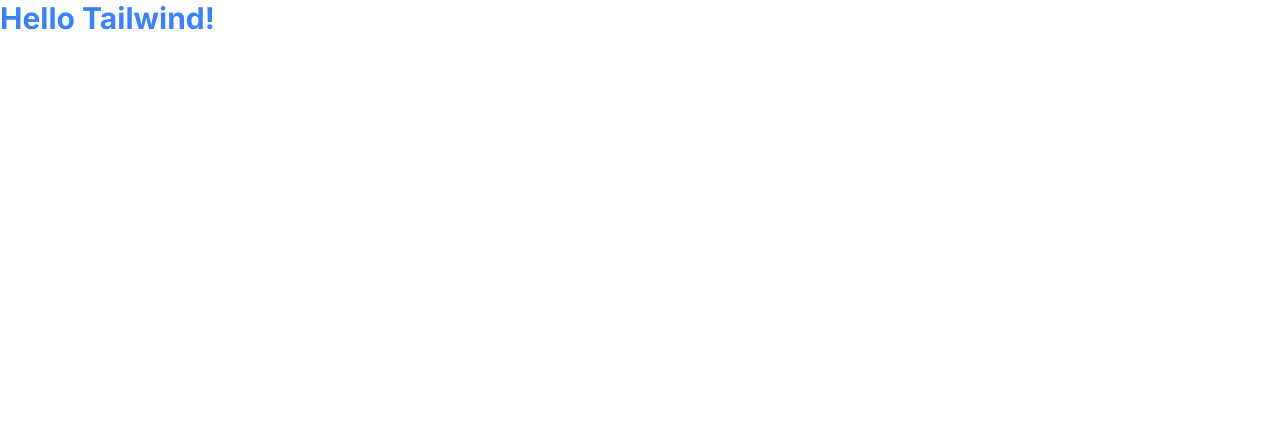
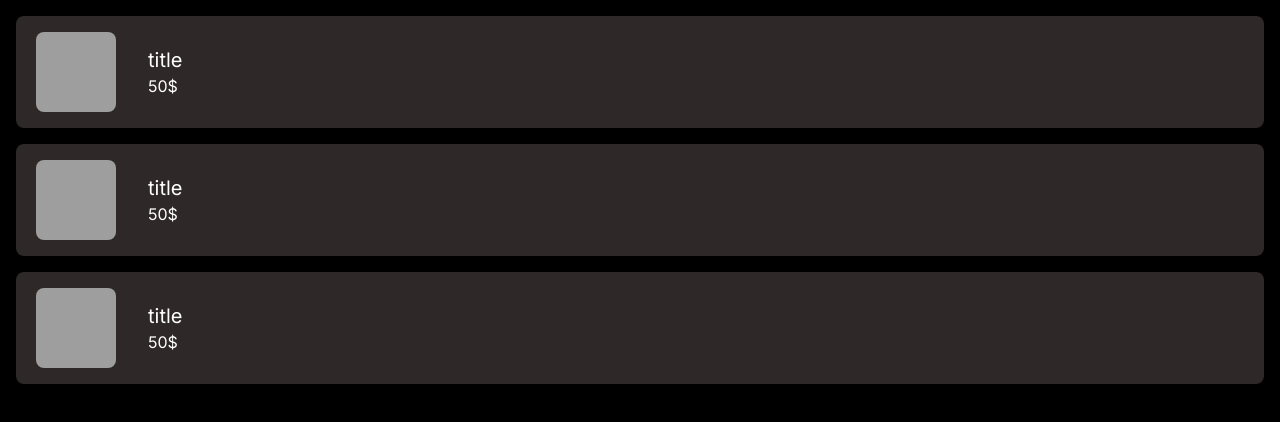
Before and after one commit to houssamBensiyed/FoodOrderPlus, a website: page pages/payment.html in a window 1280 px wide. Drawn offline with Linux system fonts and the light colour scheme; grey boxes are pictures that could not be loaded.

Commit message:
create the cards for the product

```diff
--- a/pages/payment.html
+++ b/pages/payment.html
@@ -6,9 +6,38 @@
     <link href="../css/output.css" rel="stylesheet" />
     <title>Payment</title>
 </head>
-<body>
+<body class="bg-black">
     <div>
-        <h1 class="text-3xl font-bold text-blue-500">Hello Tailwind!</h1>
+        <div class="p-4 flex flex-col gap-4">
+            <div class="bg-[#2F2828] h-28 p-5 rounded-lg text-white flex gap-8 items-center">
+                <div class="w-20 h-20 bg-white rounded-lg bg-[url('../assets/img/bruschetta.png')] bg-cover bg-center">
+                </div>
+                <div>
+                    <h1 class="text-xl">title</h1>
+                    <p>50$</p>
+                </div>
+            </div>
+
+            <div class="bg-[#2F2828] h-28 p-5 rounded-lg text-white flex gap-8 items-center">
+                <div class="w-20 h-20 bg-white rounded-lg bg-[url('../assets/img/bruschetta.png')] bg-cover bg-center">
+                </div>
+                <div>
+                    <h1 class="text-xl">title</h1>
+                    <p>50$</p>
+                </div>
+            </div>
+
+
+            <div class="bg-[#2F2828] h-28 p-5 rounded-lg text-white flex gap-8 items-center">
+                <div class="w-20 h-20 bg-white rounded-lg bg-[url('../assets/img/bruschetta.png')] bg-cover bg-center">
+                </div>
+                <div>
+                    <h1 class="text-xl">title</h1>
+                    <p>50$</p>
+                </div>
+            </div>
+
+        </div>
     </div>
 </body>
 </html>
```
Also changed, not shown: assets/img/carbonara (1).png (added), assets/img/carbonara.png (added), assets/img/creme-brulee.png (added), css/output.css, 5 other files.
